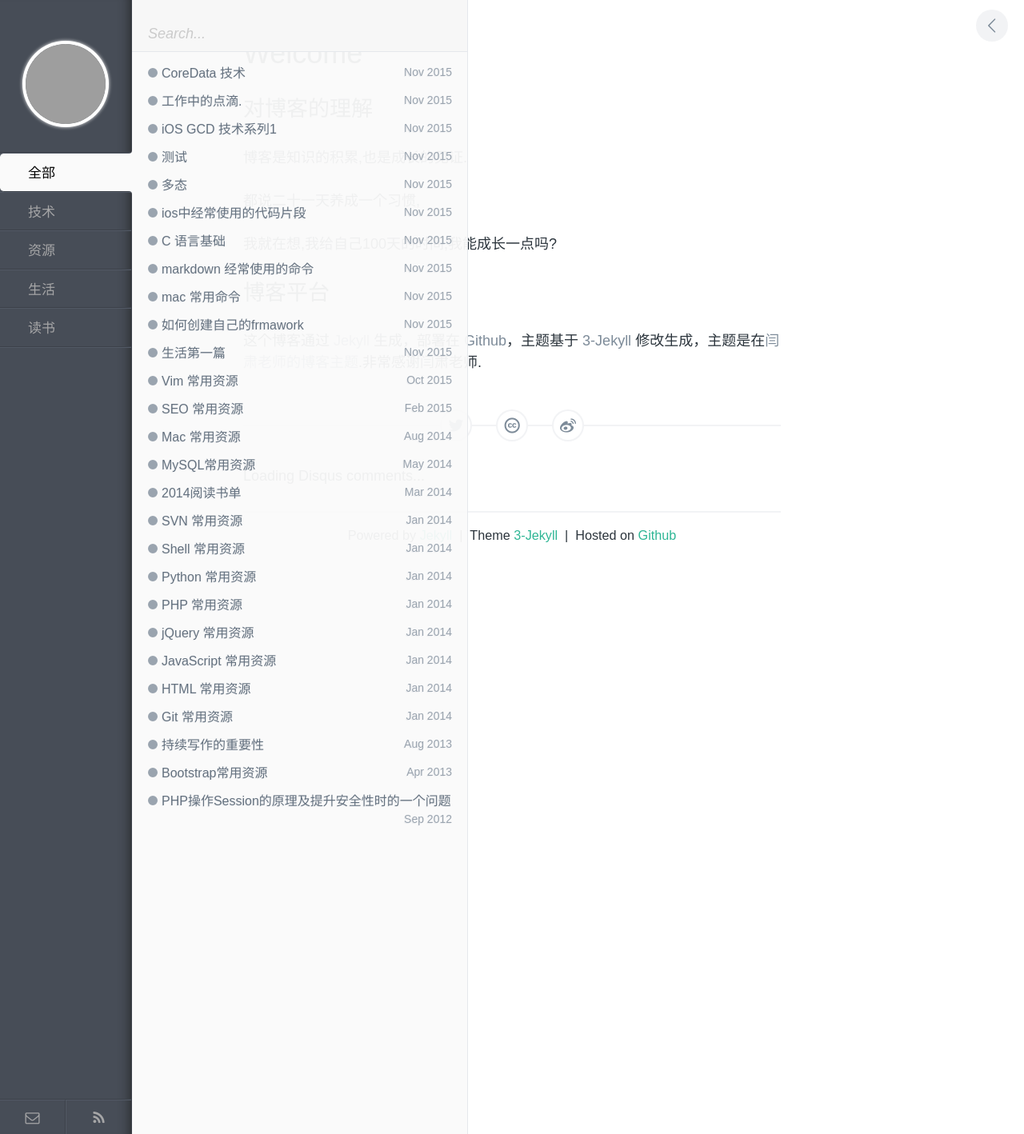
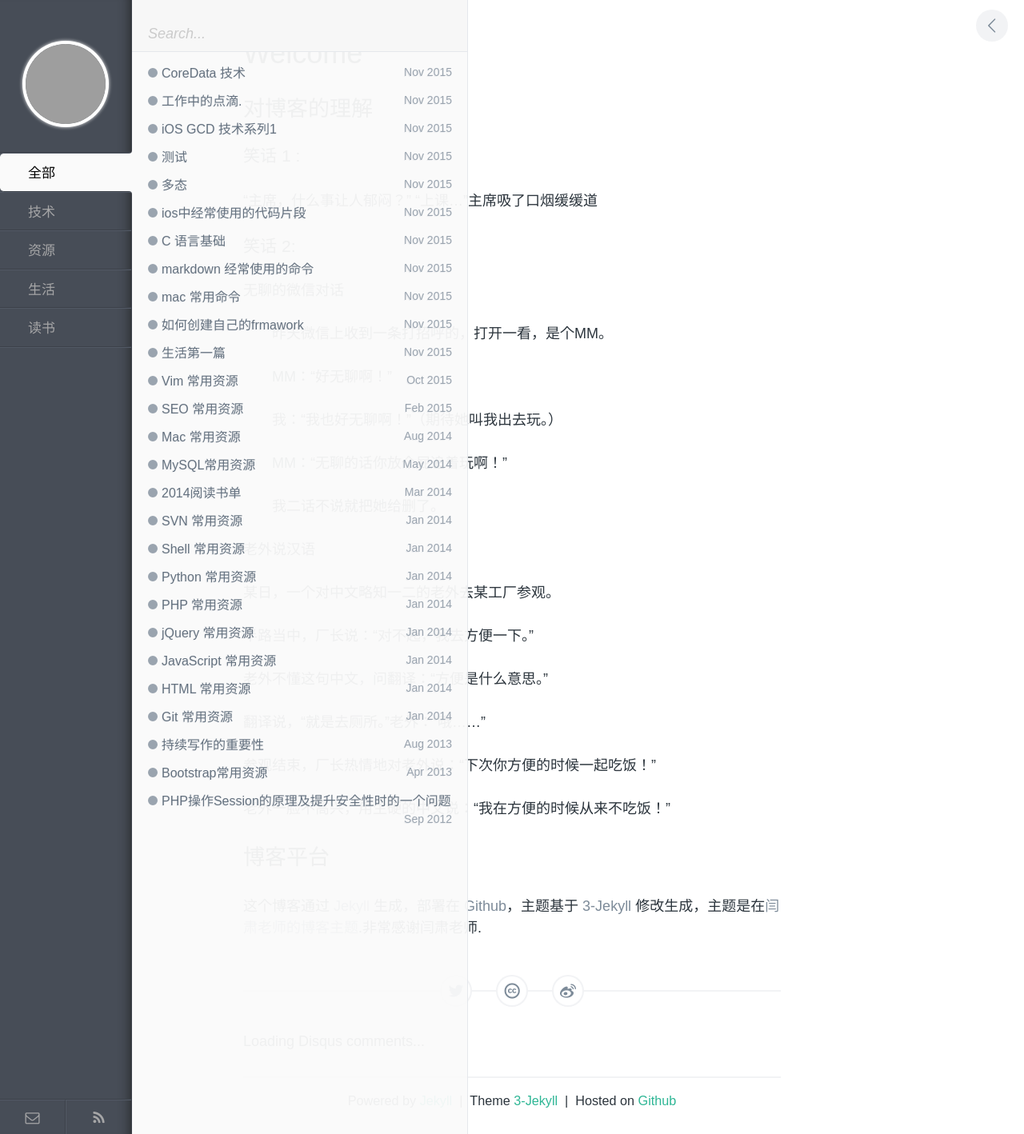
Before and after one commit to lanacon/lanacon.github.io, a Jekyll site: the page built from index.md, in a window 1280 px wide. Shown: the whole page at 80% size. Built offline with Jekyll 4.4.1, drawn with Linux system fonts in a browser that asks for light colours; comment, search, counter and statistics services are not loaded; grey boxes are pictures that could not be loaded.

Commit message:
提交主页
提交主页

```diff
--- a/index.md
+++ b/index.md
@@ -4,12 +4,40 @@ title: Welcome
 ---
 
 ## 对博客的理解
+###笑话 1 :
 
-博客是知识的积累,也是成长的见证.
+“主席，什么事让人郁闷？” “上课…”主席吸了口烟缓缓道
 
-都说二十一天养成一个习惯,
+### 笑话 2:
 
-我就在想,我给自己100天的时间,我能成长一点吗?
+无聊的微信对话
+
+　　昨天微信上收到一条打招呼的，打开一看，是个MM。
+
+　　MM：“好无聊啊！”
+
+　　我：“我也好无聊啊！”（期待她叫我出去玩。）
+
+　　MM：“无聊的话你放个屁追着玩啊！”
+
+　　我二话不说就把她给删了。
+
+老外说汉语
+
+某日，一个对中文略知一二的老外去某工厂参观。
+
+半路当中，厂长说：“对不起，我去方便一下。”
+
+老外不懂这句中文，问翻译：“方便是什么意思。”
+
+翻译说，“就是去厕所。”老外：“哦……”
+
+参观结束，厂长热情地对老外说：“下次你方便的时候一起吃饭！”
+
+老外一脸不高兴，用生硬的中文说：“我在方便的时候从来不吃饭！”
+
+
+
 
 
 
```
